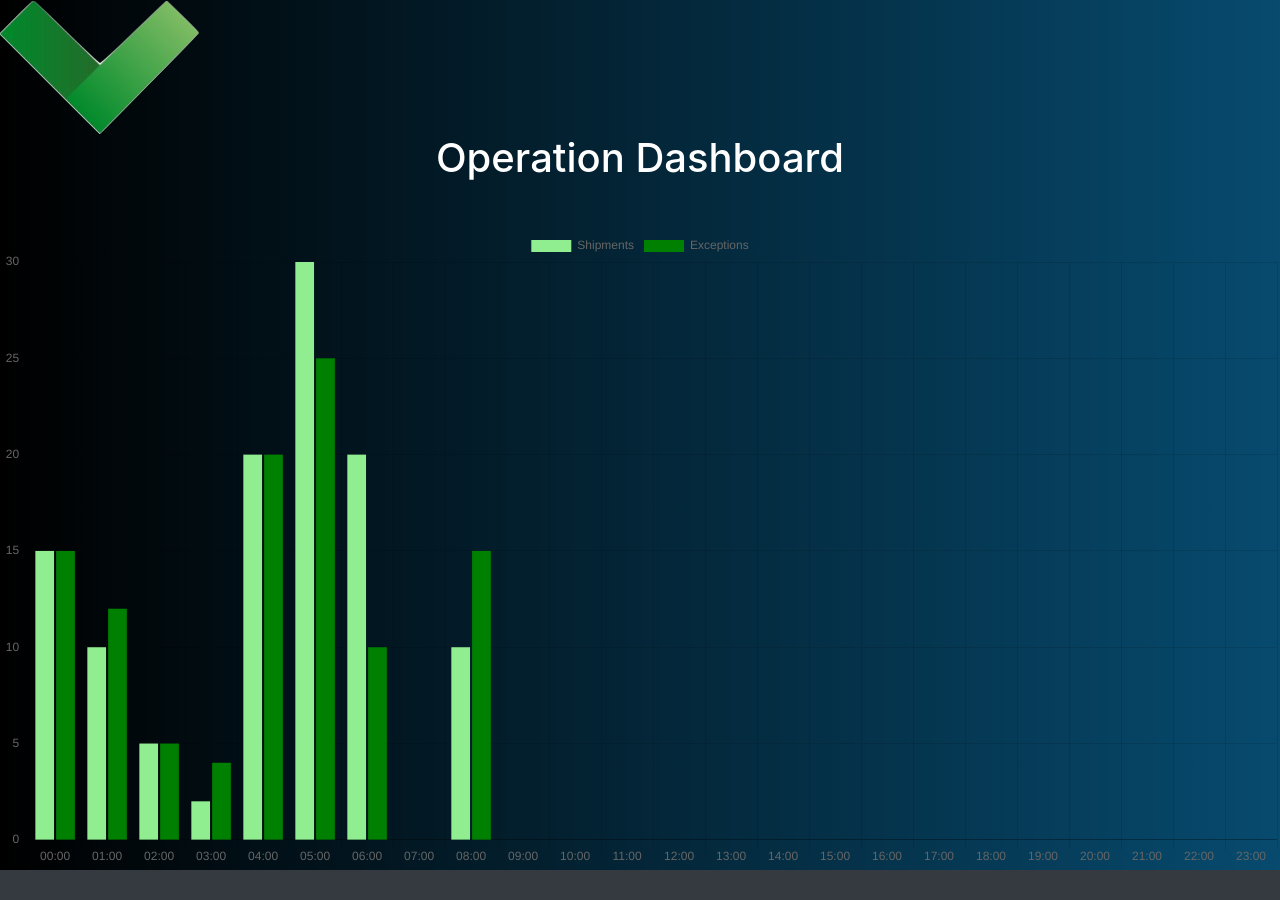
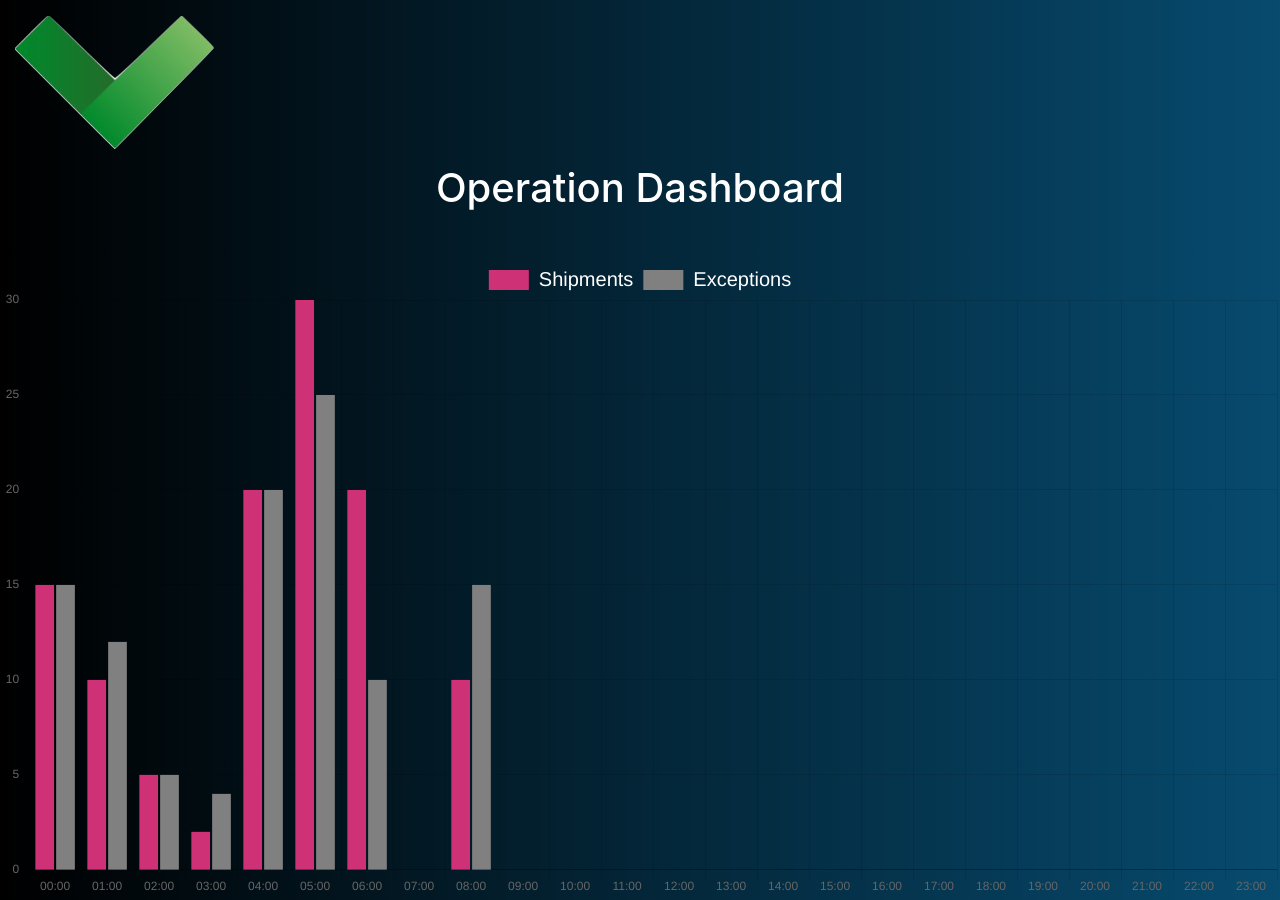
Before and after one commit to Bare758/Operational-Dashboard, a plain HTML site: page index.html in a window 1280 px wide. Before the commit the page ends 870 px from the top, so only its background shows below. Drawn offline with nearby package versions, Linux system fonts and the light colour scheme.

Commit message:
updated
updated

```diff
--- a/index.html
+++ b/index.html
@@ -87,7 +87,7 @@
           datasets: [
             {
               label: "Shipments",
-              backgroundColor: "rgb(144,238,144)" ,
+              backgroundColor: "rgb(206,49,117,1.00)" ,
               //"rgb(0, 99, 132)" ,
              // borderColor: "green",
               //borderWidth: 5,
@@ -96,7 +96,7 @@
             },{
 
               label: "Exceptions",
-              backgroundColor: "rgb(0,128,0)" ,
+              backgroundColor: "rgb(128,128,128)" ,
              // borderColor: "green",
               //borderWidth: 5,
               hoverBackgroundColor: "green",
@@ -107,7 +107,13 @@
 
 
         // Configuration options go here
-        options: {},
+        options: {legend: {
+            labels: {
+                // This more specific font property overrides the global property
+                fontSize: 20,
+                fontColor: "White"
+            }
+        }},
         tooltips: {
             mode: "index",
         }
--- a/style.css
+++ b/style.css
@@ -89,6 +89,6 @@ html {
   box-sizing: border-box;
 }
 
-v-logo {
+.v-logo {
   padding: 15px;
 }
```
